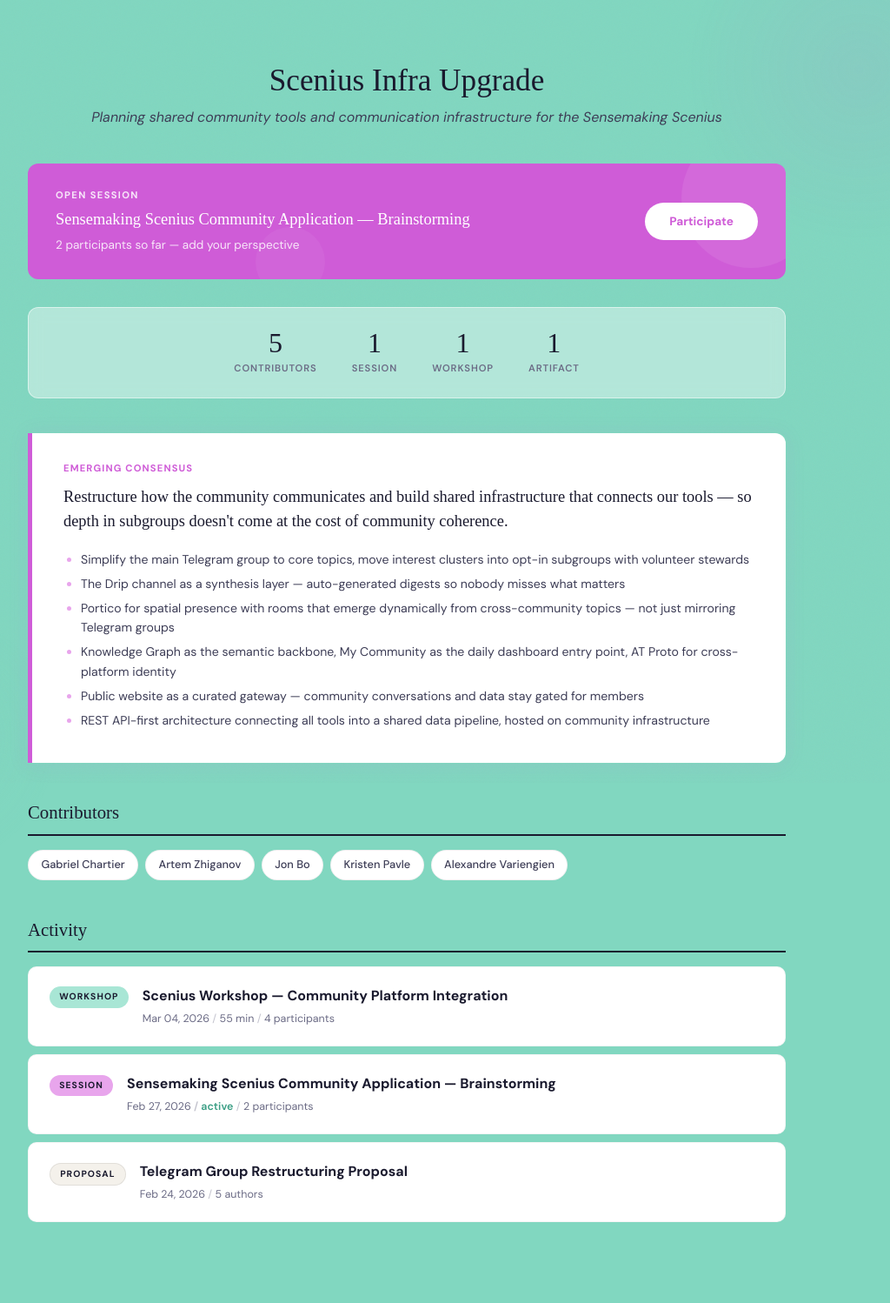
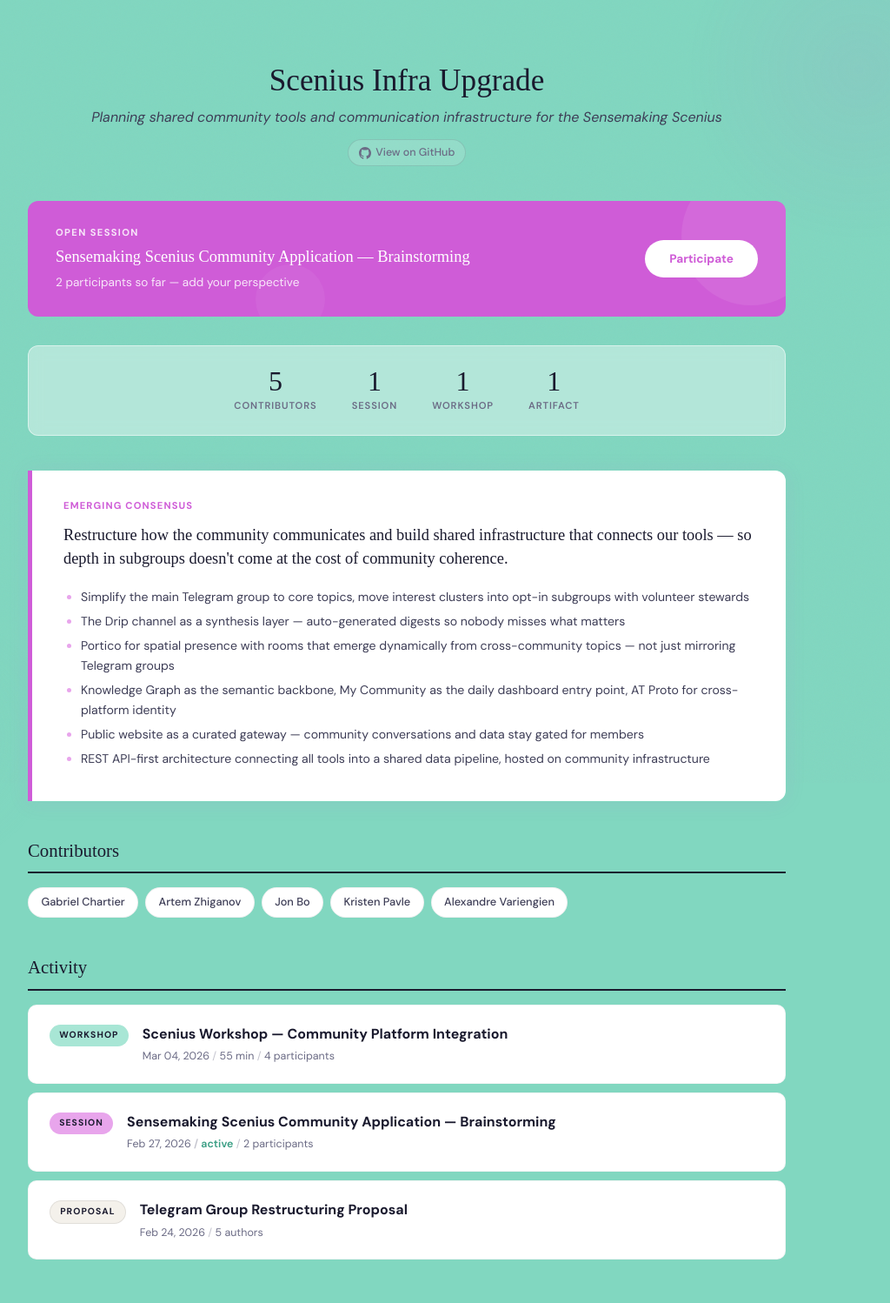
Before and after one commit to sensemaking-scenius/scenius-infra-upgrade, a Jekyll site: the page built from index.html, in a window 1280 px wide. Shown: the whole page at 87% size, without its empty margins (172-1196 px from the left). Built offline with Jekyll 4.4.1, drawn with Linux system fonts in a browser that asks for light colours; some web fonts are replaced; before the commit the page ends 1455 px from its top, so only the background shows below that.

Commit message:
Add GitHub repo link to header
Subtle pill-style link with GitHub icon below the site description.
Matches existing Scenius aesthetic with ink-muted color, rounded pill
shape, and pink-soft hover accent.

Co-Authored-By: Claude Opus 4.6 <noreply@anthropic.com>

```diff
--- a/_layouts/default.html
+++ b/_layouts/default.html
@@ -118,6 +118,35 @@
       color: var(--ink-soft);
       margin-top: 0.5rem;
       font-style: italic;
+    }
+
+    .github-link {
+      display: inline-flex;
+      align-items: center;
+      gap: 0.35rem;
+      margin-top: 0.75rem;
+      font-size: 0.78rem;
+      font-weight: 500;
+      color: var(--ink-muted);
+      text-decoration: none;
+      padding: 0.3rem 0.75rem;
+      border-radius: 999px;
+      border: 1.5px solid rgba(27,27,46,0.12);
+      transition: all 0.25s ease;
+      background: rgba(255,255,255,0.15);
+    }
+
+    .github-link:hover {
+      color: var(--ink);
+      border-color: var(--pink-soft);
+      background: rgba(232,165,236,0.12);
+    }
+
+    .github-link svg {
+      width: 14px;
+      height: 14px;
+      fill: currentColor;
+      flex-shrink: 0;
     }
 
     /* Navigation pills */
@@ -769,6 +798,10 @@
     <header>
       <div class="site-title"><a href="{{ '/' | relative_url }}">Scenius Infra Upgrade</a></div>
       <div class="site-desc">{{ site.description }}</div>
+      <a href="https://github.com/sensemaking-scenius/scenius-infra-upgrade" class="github-link" target="_blank" rel="noopener">
+        <svg viewBox="0 0 16 16" aria-hidden="true"><path d="M8 0C3.58 0 0 3.58 0 8c0 3.54 2.29 6.53 5.47 7.59.4.07.55-.17.55-.38 0-.19-.01-.82-.01-1.49-2.01.37-2.53-.49-2.69-.94-.09-.23-.48-.94-.82-1.13-.28-.15-.68-.52-.01-.53.63-.01 1.08.58 1.23.82.72 1.21 1.87.87 2.33.66.07-.52.28-.87.51-1.07-1.78-.2-3.64-.89-3.64-3.95 0-.87.31-1.59.82-2.15-.08-.2-.36-1.02.08-2.12 0 0 .67-.21 2.2.82.64-.18 1.32-.27 2-.27.68 0 1.36.09 2 .27 1.53-1.04 2.2-.82 2.2-.82.44 1.1.16 1.92.08 2.12.51.56.82 1.27.82 2.15 0 3.07-1.87 3.75-3.65 3.95.29.25.54.73.54 1.48 0 1.07-.01 1.93-.01 2.2 0 .21.15.46.55.38A8.013 8.013 0 0016 8c0-4.42-3.58-8-8-8z"/></svg>
+        View on GitHub
+      </a>
     </header>
     <main>
       {{ content }}
```
